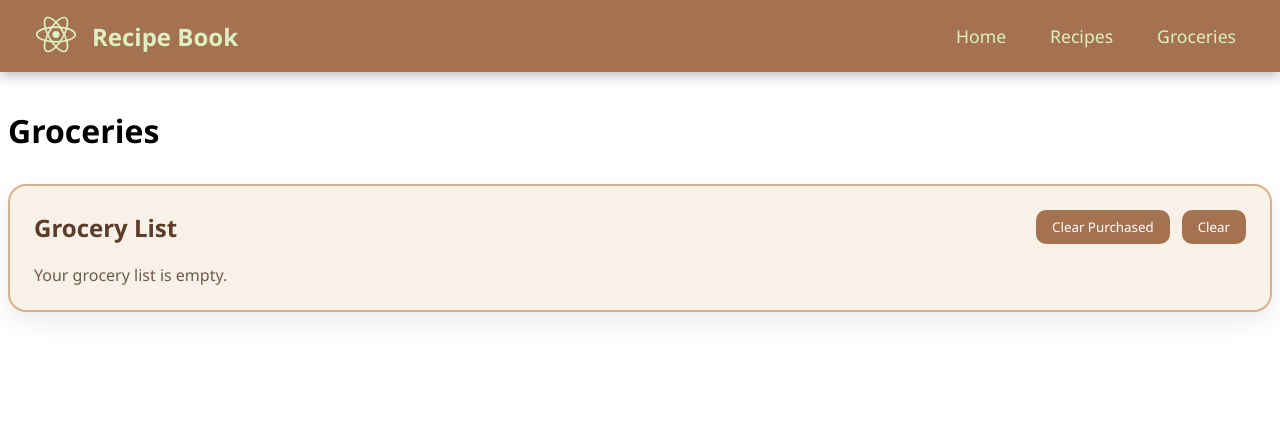
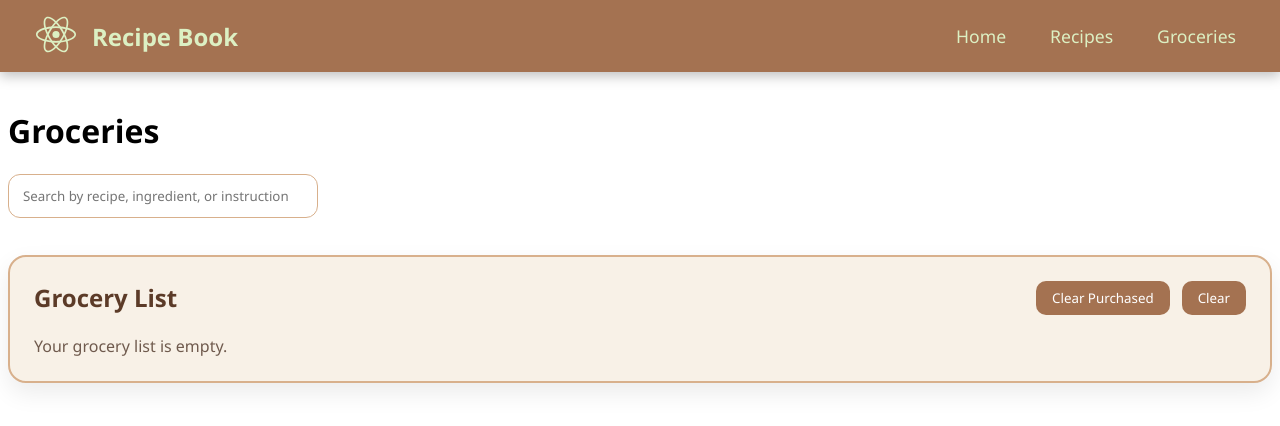
Before and after one commit to jerichomc/RecipeBook, a React (Vite) app in the folder recipe-book/: page /groceries in a window 1280 px wide. Shown: the top 426 px of the page. Built offline with nearby package versions, Linux system fonts and the light colour scheme.

Commit message:
Added search feature to grocery page

```diff
--- a/recipe-book/src/index.css
+++ b/recipe-book/src/index.css
@@ -121,6 +121,15 @@
   border: 1px solid #d8b08c;
   border-radius: 12px;
   background: #fff;
+}
+
+.groceries-search {
+  min-width: 280px;
+  padding: 12px 14px;
+  border: 1px solid #d8b08c;
+  border-radius: 12px;
+  background: #fff;
+  margin-bottom: 5px;
 }
 
 .recipes-sort-group {
@@ -507,9 +516,6 @@
 
 
 
-
-
-
 @media (max-width: 768px) {
   .grocery-item {
     flex-direction: column;
--- a/recipe-book/src/pages/Groceries.jsx
+++ b/recipe-book/src/pages/Groceries.jsx
@@ -3,6 +3,7 @@ import Navbar from "../components/Navbar";
 import RecipeCard from "../components/RecipeCard";
 
 function Groceries() {
+  const [searchTerm, setSearchTerm] = useState(""); // State to hold the search term for filtering recipes
 
   const [recipes, updateRecipes] = useState(() => {
       // Initialize recipes from localStorage if available
@@ -14,6 +15,7 @@ function Groceries() {
     const savedGroceryList = localStorage.getItem("groceryList"); // Retrieve saved grocery list from localStorage
     return savedGroceryList ? JSON.parse(savedGroceryList) : {}; // Start with an empty object if no grocery list is saved
   });
+
 
  function clearGroceryList() {
   const updatedList = {}; // Create an empty object to clear the grocery list
@@ -106,13 +108,35 @@ function incrementIngredient(ingredient) {
   }
 }
 
+const filteredRecipes = [...recipes].filter((recipe)=> { // Filter recipes based on search term
+    const query = searchTerm.toLowerCase().trim(); // Normalize search term
+      //searchTerm is a state that starts emoty and returns all recipes if empty
+    if (!query) return true; // If search term is empty, include all recipes
+
+    const nameMatch = recipe.recipeName.toLowerCase().includes(query); // Check if recipe name matches search term
+
+    const ingredientMatch = recipe.ingredients.some((ingredient) => {
+      return ingredient.toLowerCase().includes(query) // Check if any ingredient matches search term
+    });
+
+
+    return nameMatch || ingredientMatch // Include recipe if any match is found
+  })
+
   return (
   <div className="App">
     <Navbar />
     <h1>Groceries</h1>
-
+    <input
+              className="groceries-search"
+              value={searchTerm}
+              onChange={(e) => {
+                setSearchTerm(e.target.value);
+              }}
+              placeholder="Search by recipe, ingredient, or instruction"
+            />
     <div className="recipe-list">
-      {recipes.map((recipe) => (
+      {filteredRecipes.map((recipe) => (
         <RecipeCard
           key={recipe.id}
           recipe={recipe}
```
